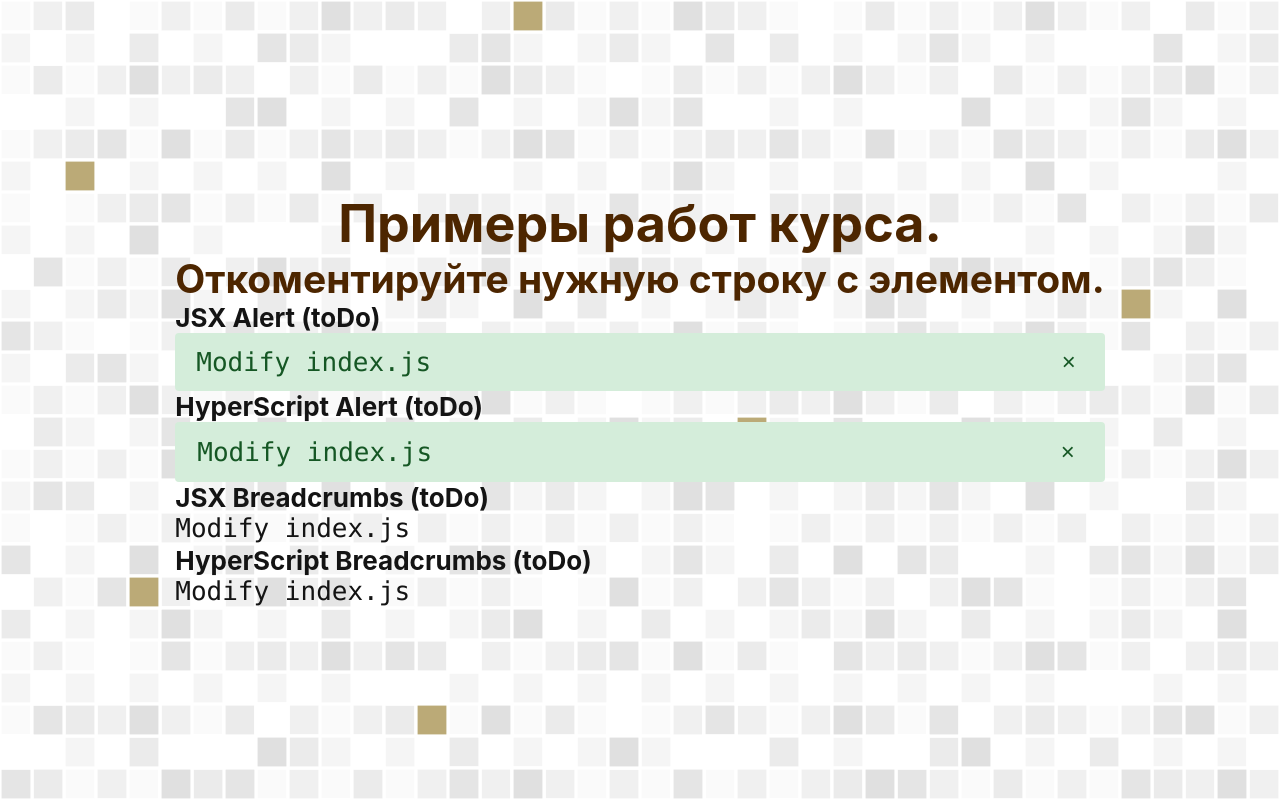
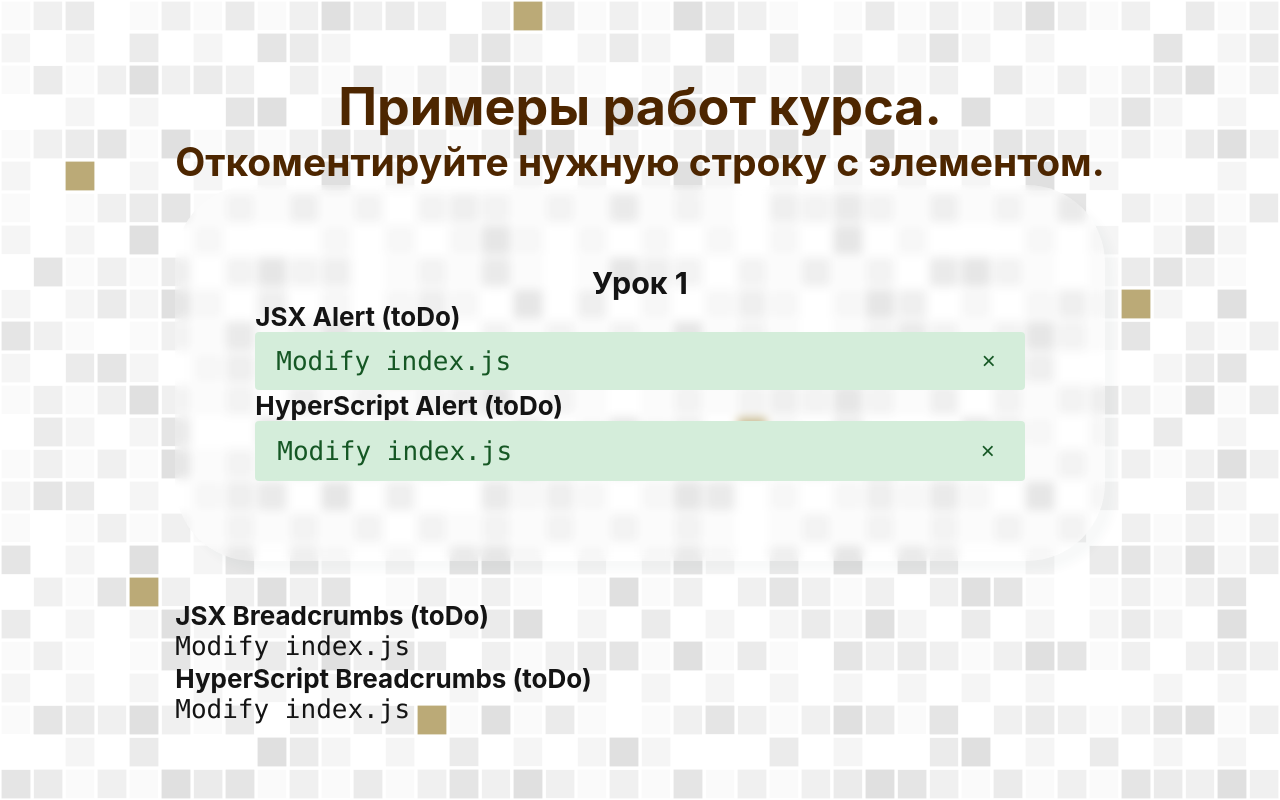
Before and after one commit to ybeliaev/react-basics-course, a React (Create React App) app: page / in a window 1280 px wide. Built offline with nearby package versions, Linux system fonts and the light colour scheme.

Commit message:
base style wrapper

```diff
--- a/package.json
+++ b/package.json
@@ -9,6 +9,7 @@
     "react": "^17.0.1",
     "react-dom": "^17.0.1",
     "react-scripts": "4.0.1",
+    "styled-components": "^5.2.1",
     "web-vitals": "^0.2.4"
   },
   "scripts": {
--- a/src/index.css
+++ b/src/index.css
@@ -30,6 +30,15 @@ h3 {
   font-size: calc(10px + 2vmin);
   color: rgb(20, 20, 20);
 }
+.wrapper_lesson{
+    background: rgba(255,255,255, 0.2);
+    padding: 3em;
+    margin-bottom: 1.5em;
+    border-radius: 3em;
+    backdrop-filter: blur(5px);
+    border: solid 2px transparent;
+    box-shadow: 10px 10px 10px  rgba(46, 54, 68, 0.03);
+}
 code {
   font-family: source-code-pro, Menlo, Monaco, Consolas, "Courier New",
     monospace;
--- a/src/lessons/1-jsx-to-hyperscript/Lesson1.js
+++ b/src/lessons/1-jsx-to-hyperscript/Lesson1.js
@@ -51,7 +51,8 @@ let hs = React.createElement("div", {className: "lesson-1 div"}, [
 ])
 
 export default function Lesson1() {
-  return <div>
+  return <div className="wrapper_lesson">
+    <h3>Урок 1</h3>
     <h4>JSX Alert (toDo)</h4>
     <AlertStyled>{jsx}</AlertStyled>
     <h4>HyperScript Alert (toDo)</h4>
```
Also changed, not shown: 2 other files (tests, documents, lock files or other folders).
